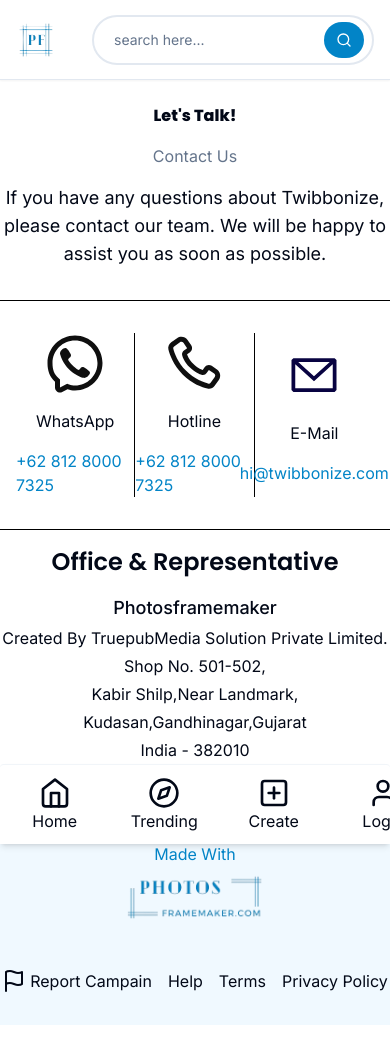
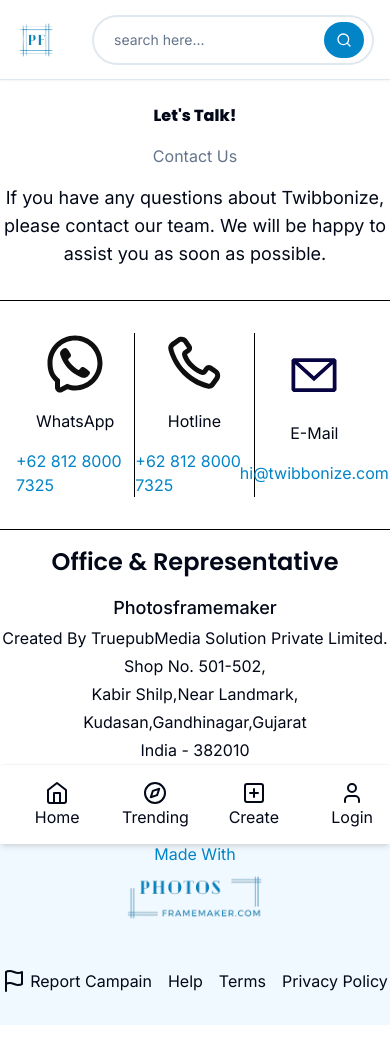
Before and after one commit to Lucifer472/img-canvas, a Next.js app: page /help in a window 390 px wide. Shown: the top 1064 px of the page. Before the commit the page ends 1025 px from the top, so only its background shows below. Built offline with nearby package versions, Linux system fonts and the light colour scheme; no server answers.

Commit message:
minor footer and mobile nav fix

```diff
--- a/components/footer/footer.tsx
+++ b/components/footer/footer.tsx
@@ -6,7 +6,7 @@
 
 const Footer = () => {
   return (
-    <footer className="h-full max-h-[290px] w-full py-8 bg-sky-50">
+    <footer className="h-full max-h-[290px] w-full py-8 bg-sky-50 mb-[80px] md:mb-0">
       <div className="w-full h-full flex flex-col gap-y-6 items-center">
         <Link
           href={"/"}
--- a/components/navbar/mobile-nav.tsx
+++ b/components/navbar/mobile-nav.tsx
@@ -12,27 +12,27 @@
   const pathname = usePathname();
 
   return (
-    <div className="flex md:hidden items-center justify-evenly gap-x-4 w-full h-[80px] px-2 bg-white fixed bottom-0 left-0 z-10 rounded-t-sm border-t border-slate-100 shadow-md">
+    <div className="flex md:hidden items-center justify-evenly gap-x-4 w-full h-[80px] px-4 bg-white fixed bottom-0 left-0 z-10 rounded-t-sm border-t border-slate-100 shadow-md">
       <Link
         href={"/"}
         className={cn(
-          "flex flex-col items-center justify-center min-w-[25%] w-full h-full cursor-pointer px-4"
+          "flex flex-col items-center justify-center min-w-[23%] w-full h-full cursor-pointer"
         )}
       >
         <HomeIcon
-          className={cn("w-8 h-8", pathname === "/" && "text-sky-500")}
+          className={cn("w-6 h-6", pathname === "/" && "text-sky-500")}
         />
         <span>Home</span>
       </Link>
       <Link
         href={"/explore"}
         className={cn(
-          "flex flex-col items-center justify-center min-w-[25%] w-full h-full cursor-pointer px-4"
+          "flex flex-col items-center justify-center min-w-[23%] w-full h-full cursor-pointer "
         )}
       >
         <CompassIcon
           className={cn(
-            "w-8 h-8",
+            "w-6 h-6",
             pathname === "/explore" && "text-sky-500",
             pathname === "/popular" && "text-sky-500"
           )}
@@ -42,26 +42,23 @@
       <Link
         href={"/create"}
         className={cn(
-          "flex flex-col items-center justify-center min-w-[25%] w-full h-full cursor-pointer px-4"
+          "flex flex-col items-center justify-center min-w-[23%] w-full h-full cursor-pointer "
         )}
       >
         <PlusSquareIcon
-          className={cn(
-            "w-8 h-8",
-            pathname === "/create" && "text-sky-500"
-          )}
+          className={cn("w-6 h-6", pathname === "/create" && "text-sky-500")}
         />
         <span>Create</span>
       </Link>
       <Link
         href={user ? "/profile/" + user.user?.id : "/login"}
         className={cn(
-          "flex flex-col items-center justify-center min-w-[25%] w-full h-full cursor-pointer px-4"
+          "flex flex-col items-center justify-center min-w-[23%] w-full h-full cursor-pointer "
         )}
       >
         <User
           className={cn(
-            "w-8 h-8",
+            "w-6 h-6",
             pathname === "/login" && "text-sky-500",
             pathname === "/profile" && "text-sky-500"
           )}
```
